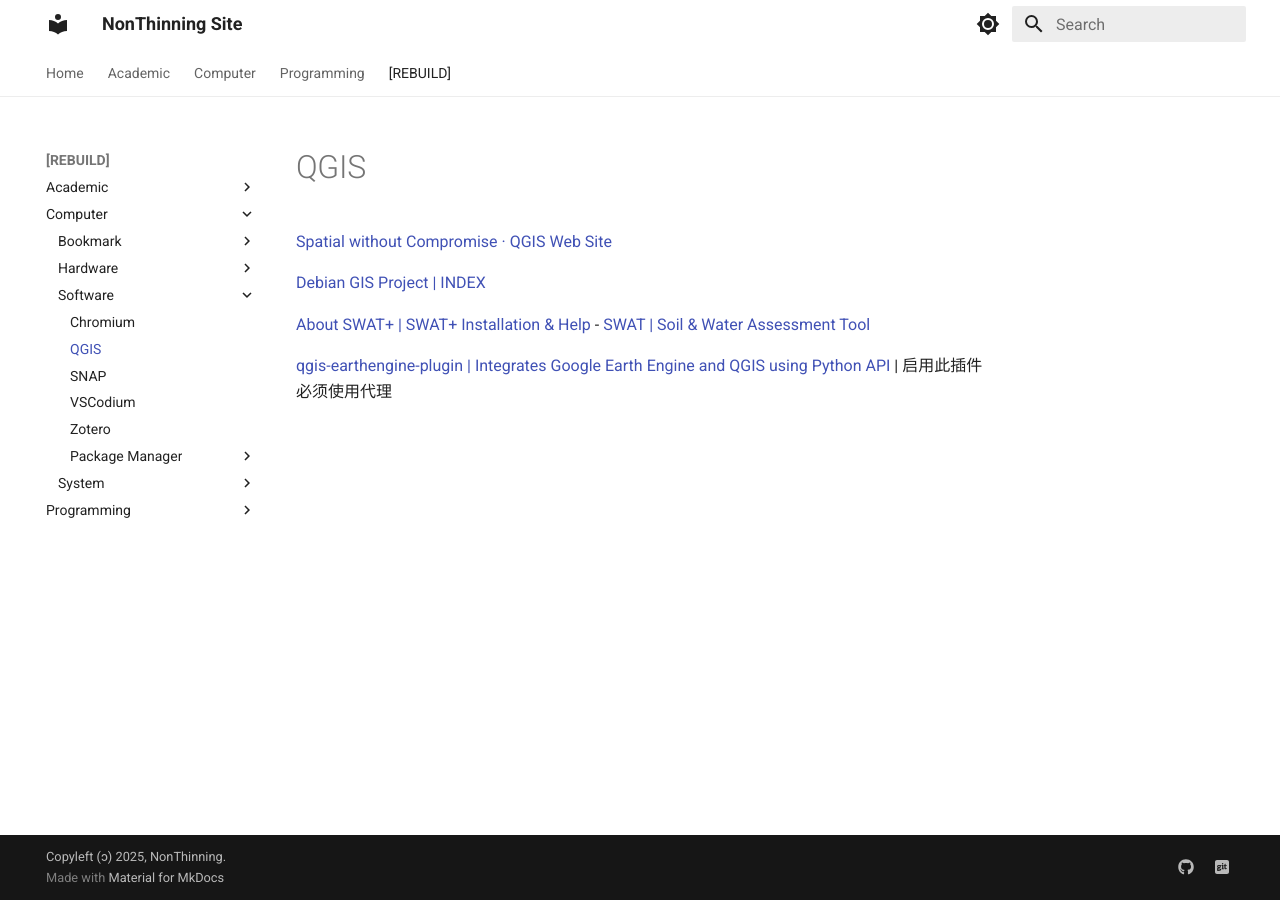
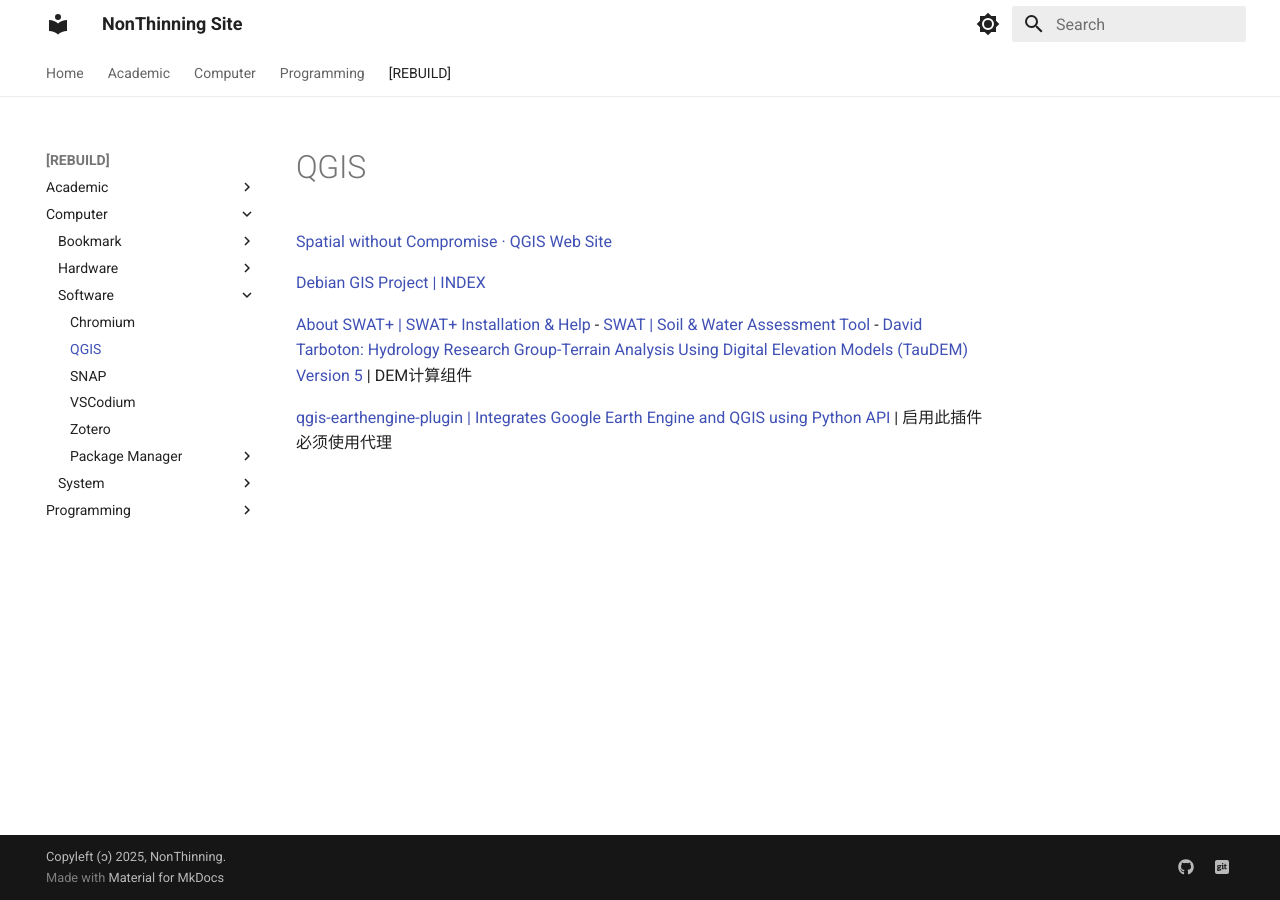
Before and after one commit to NonThinning/NonThinning.github.io, an MkDocs documentation site: the page built from docs/[REBUILD]/Computer/Software/QGIS.md, in a window 1280 px wide. Built offline with MkDocs 1.6.1 and Material for MkDocs 9.7.7, drawn with Linux system fonts in a browser that asks for light colours.

Commit message:
docs update

```diff
--- a/docs/[REBUILD]/Computer/Software/QGIS.md
+++ b/docs/[REBUILD]/Computer/Software/QGIS.md
@@ -5,5 +5,6 @@
 
 [About SWAT+ | SWAT+ Installation & Help](https://swatplus.gitbook.io/docs)
 - [SWAT | Soil & Water Assessment Tool](https://swat.tamu.edu/)
+- [David Tarboton: Hydrology Research Group-Terrain Analysis Using Digital Elevation Models (TauDEM) Version 5](https://hydrology.usu.edu/taudem/taudem5/) | DEM计算组件
 
 [qgis-earthengine-plugin | Integrates Google Earth Engine and QGIS using Python API](https://gee-community.github.io/qgis-earthengine-plugin/) | 启用此插件必须使用代理
```
